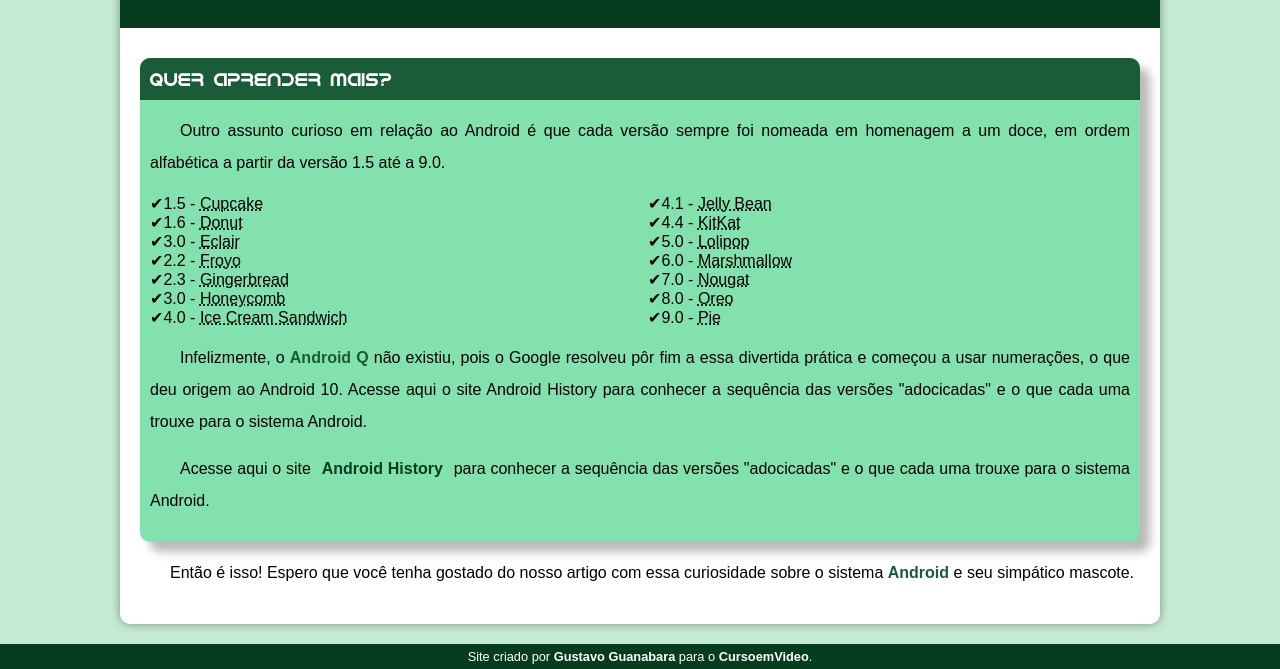
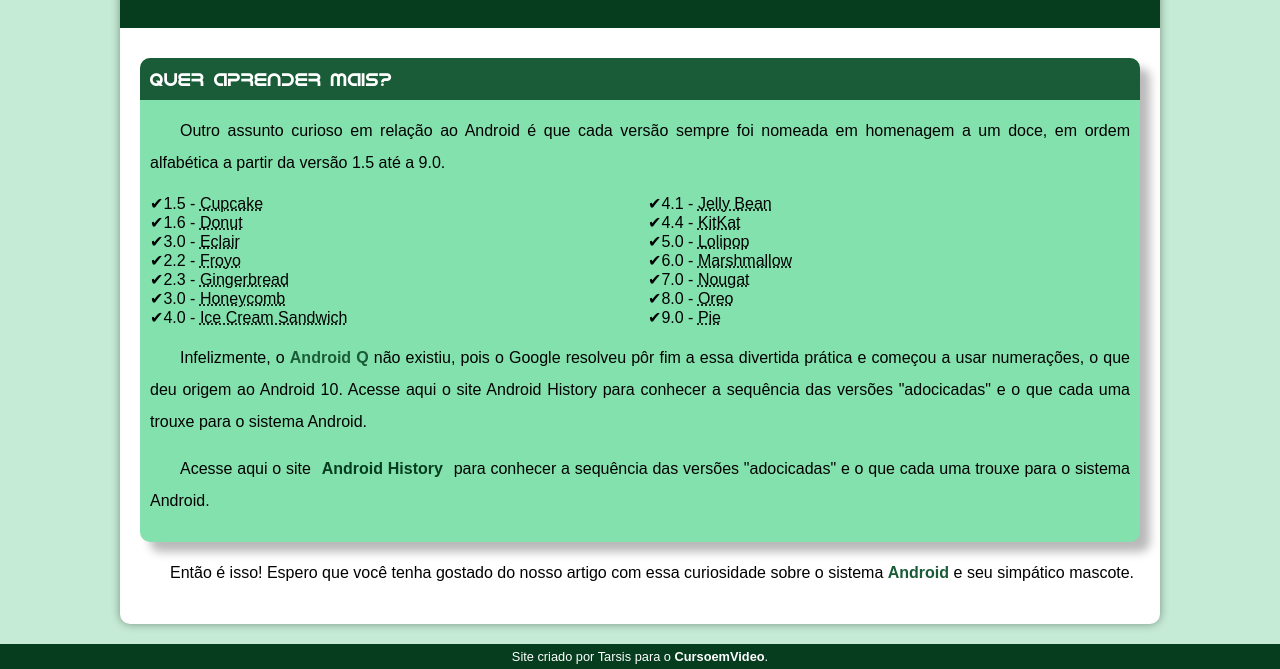
Before and after one commit to TarsisLucasDaniel/projeto-android, a plain HTML site: page index.html in a window 1280 px wide. Shown: the part 2391-3060 px from the top of the page. Drawn offline with Linux system fonts and the light colour scheme.

Commit message:
Renomear nome em rodapé

```diff
--- a/index.html
+++ b/index.html
@@ -123,7 +123,7 @@
     </main>
 
         <footer>
-            <p>Site criado por <a href="https://github.com/search?q=gustavoguanabara&type=repositories" target="_blank">Gustavo Guanabara</a> para o <a href="https://www.youtube.com/channel/UCrWvhVmt0Qac3HgsjQK62FQ" target="_blank">CursoemVideo</a>.</p>
+            <p>Site criado por Tarsis para o <a href="https://www.youtube.com/channel/UCrWvhVmt0Qac3HgsjQK62FQ" target="_blank">CursoemVideo</a>.</p>
         </footer>
 
 
```
